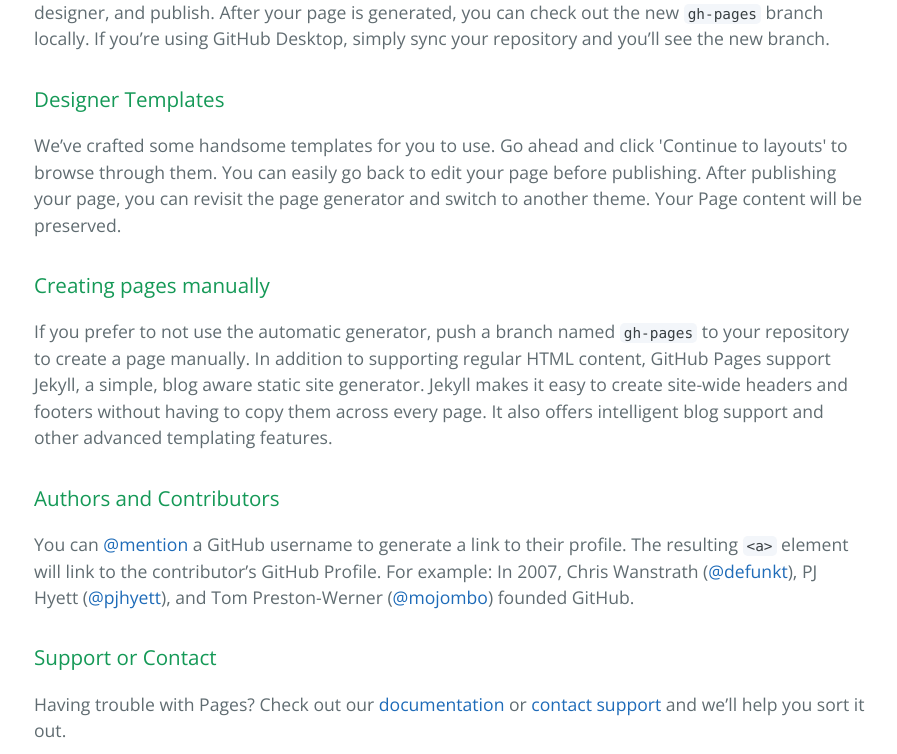
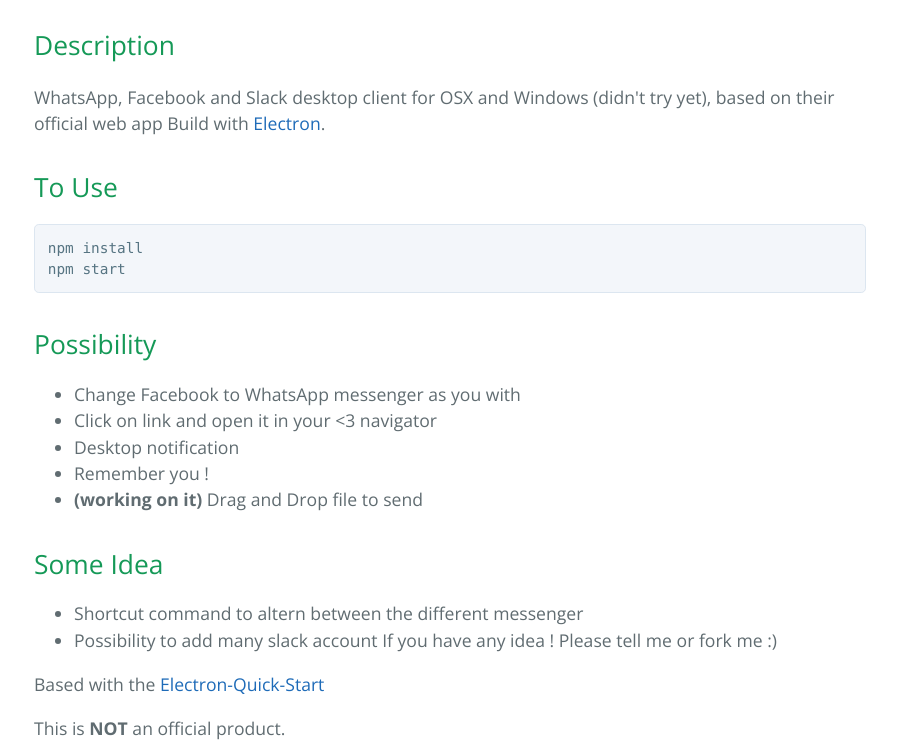
Before and after one commit to albttx/multi_messenger, a plain HTML site: page index.html in a window 1280 px wide. Shown: the part 517-1271 px from the top of the page, without its empty margins (190-1087 px from the left). Drawn offline with nearby package versions, Linux system fonts and the light colour scheme.

```diff
--- a/index.html
+++ b/index.html
@@ -19,30 +19,51 @@
     </section>
 
     <section class="main-content">
-      <h3>
-<a id="welcome-to-github-pages" class="anchor" href="#welcome-to-github-pages" aria-hidden="true"><span class="octicon octicon-link"></span></a>Welcome to GitHub Pages.</h3>
+      <h1>
+<a id="whatsapp--facebook--slack-desktop-app" class="anchor" href="#whatsapp--facebook--slack-desktop-app" aria-hidden="true"><span class="octicon octicon-link"></span></a>WhatsApp / Facebook / Slack Desktop app</h1>
 
-<p>This automatic page generator is the easiest way to create beautiful pages for all of your projects. Author your page content here <a href="https://guides.github.com/features/mastering-markdown/">using GitHub Flavored Markdown</a>, select a template crafted by a designer, and publish. After your page is generated, you can check out the new <code>gh-pages</code> branch locally. If you’re using GitHub Desktop, simply sync your repository and you’ll see the new branch.</p>
+<p><strong>Work in progress</strong></p>
 
-<h3>
-<a id="designer-templates" class="anchor" href="#designer-templates" aria-hidden="true"><span class="octicon octicon-link"></span></a>Designer Templates</h3>
+<h2>
+<a id="description" class="anchor" href="#description" aria-hidden="true"><span class="octicon octicon-link"></span></a>Description</h2>
 
-<p>We’ve crafted some handsome templates for you to use. Go ahead and click 'Continue to layouts' to browse through them. You can easily go back to edit your page before publishing. After publishing your page, you can revisit the page generator and switch to another theme. Your Page content will be preserved.</p>
+<p>WhatsApp, Facebook and Slack desktop client for OSX and Windows (didn't try yet), based on their official web app Build with <a href="http://electron.atom.io/">Electron</a>.  </p>
 
-<h3>
-<a id="creating-pages-manually" class="anchor" href="#creating-pages-manually" aria-hidden="true"><span class="octicon octicon-link"></span></a>Creating pages manually</h3>
+<h2>
+<a id="to-use" class="anchor" href="#to-use" aria-hidden="true"><span class="octicon octicon-link"></span></a>To Use</h2>
 
-<p>If you prefer to not use the automatic generator, push a branch named <code>gh-pages</code> to your repository to create a page manually. In addition to supporting regular HTML content, GitHub Pages support Jekyll, a simple, blog aware static site generator. Jekyll makes it easy to create site-wide headers and footers without having to copy them across every page. It also offers intelligent blog support and other advanced templating features.</p>
+<pre><code>npm install
+npm start
+</code></pre>
 
-<h3>
-<a id="authors-and-contributors" class="anchor" href="#authors-and-contributors" aria-hidden="true"><span class="octicon octicon-link"></span></a>Authors and Contributors</h3>
+<h2>
+<a id="possibility" class="anchor" href="#possibility" aria-hidden="true"><span class="octicon octicon-link"></span></a>Possibility</h2>
 
-<p>You can <a href="https://github.com/blog/821" class="user-mention">@mention</a> a GitHub username to generate a link to their profile. The resulting <code>&lt;a&gt;</code> element will link to the contributor’s GitHub Profile. For example: In 2007, Chris Wanstrath (<a href="https://github.com/defunkt" class="user-mention">@defunkt</a>), PJ Hyett (<a href="https://github.com/pjhyett" class="user-mention">@pjhyett</a>), and Tom Preston-Werner (<a href="https://github.com/mojombo" class="user-mention">@mojombo</a>) founded GitHub.</p>
+<ul>
+<li>Change Facebook to WhatsApp messenger as you with</li>
+<li>Click on link and open it in your &lt;3 navigator</li>
+<li>Desktop notification</li>
+<li>Remember you !</li>
+<li>
+<strong>(working on it)</strong> Drag and Drop file to send</li>
+</ul>
 
-<h3>
-<a id="support-or-contact" class="anchor" href="#support-or-contact" aria-hidden="true"><span class="octicon octicon-link"></span></a>Support or Contact</h3>
+<h2>
+<a id="some-idea" class="anchor" href="#some-idea" aria-hidden="true"><span class="octicon octicon-link"></span></a>Some Idea</h2>
 
-<p>Having trouble with Pages? Check out our <a href="https://help.github.com/pages">documentation</a> or <a href="https://github.com/contact">contact support</a> and we’ll help you sort it out.</p>
+<ul>
+<li>Shortcut command to altern between the different messenger</li>
+<li>Possibility to add many slack account
+If you have any idea ! Please tell me or fork me :)</li>
+</ul>
+
+<p>Based with the <a href="https://github.com/atom/electron-quick-start">Electron-Quick-Start</a></p>
+
+<p>This is <strong>NOT</strong> an official product.</p>
+
+<h4>
+<a id="license-mit" class="anchor" href="#license-mit" aria-hidden="true"><span class="octicon octicon-link"></span></a>License <a href="LICENSE.md">MIT</a>
+</h4>
 
       <footer class="site-footer">
         <span class="site-footer-owner"><a href="https://github.com/ale-batt/multi_messenger">Multi messenger</a> is maintained by <a href="https://github.com/ale-batt">ale-batt</a>.</span>
```
Also changed, not shown: params.json (+1 -1 lines).
